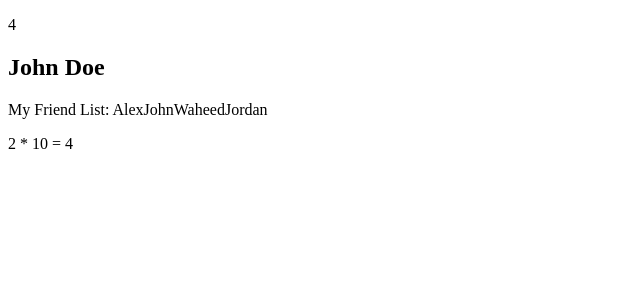
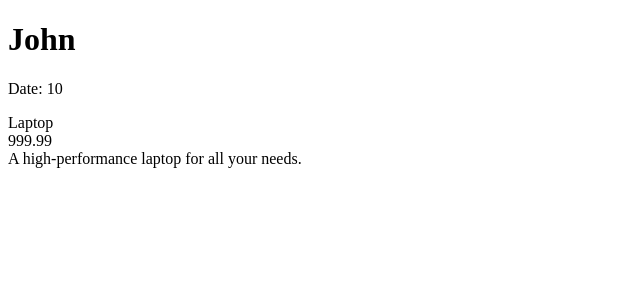
Before and after one commit to Daniel4000-dev/react-demos, a React (Vite) app: page / in a window 1280 px wide. Shown: the top 300 px of the page, without its empty margins (0-640 px from the left). Built offline with nearby package versions, Linux system fonts and the light colour scheme.

Commit message:
create components for dynamic rendering

```diff
--- a/src/App.jsx
+++ b/src/App.jsx
@@ -1,15 +1,9 @@
+import ProductInfo from "./components/ProductInfo";
+
 function App () {
-  const myName = "John Doe";
-  const multiply = (a, b) => a * b;
 
   return (
-   <section id="section">
-    <p>{2 + 2}</p>
-
-    <h1>{myName}</h1>
-    <p>My Friend List: {["Alex", "John", "Waheed", "Jordan"]}</p>
-    <p>2 * 10 = {multiply(2, 2)}</p>
-   </section>
+   <ProductInfo />
   )
 }
 
--- a/src/components/Greet.jsx
+++ /dev/null
@@ -1,5 +0,0 @@
-const Greet = () => {
-    return <h1>Hello, World!</h1>
-}
-
-export default Greet;
--- /dev/null
+++ b/src/components/Greeting.jsx
@@ -0,0 +1,12 @@
+const Greeting = () => {
+    const name = "John";
+    const date = new Date();
+    return (
+        <div>
+            <h1>{name}</h1>
+            <p>Date: {date.getDate()}</p>
+        </div>
+    )
+}
+
+export default Greeting;
--- /dev/null
+++ b/src/components/ProductInfo.jsx
@@ -0,0 +1,21 @@
+import React from 'react'
+import Greeting from './Greeting'
+
+const ProductInfo = () => {
+    const product = {
+        name: "Laptop",
+        price: 999.99,
+        description: "A high-performance laptop for all your needs."
+    }
+
+  return (
+    <>
+    <Greeting />
+    <div>{product.name}</div>
+    <div>{product.price}</div>
+    <div>{product.description}</div>
+    </>
+  )
+}
+
+export default ProductInfo
```
